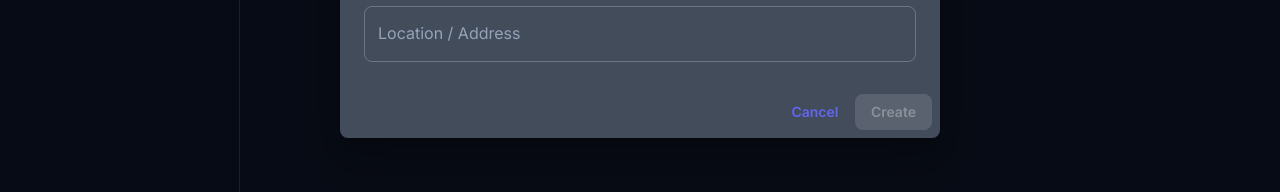
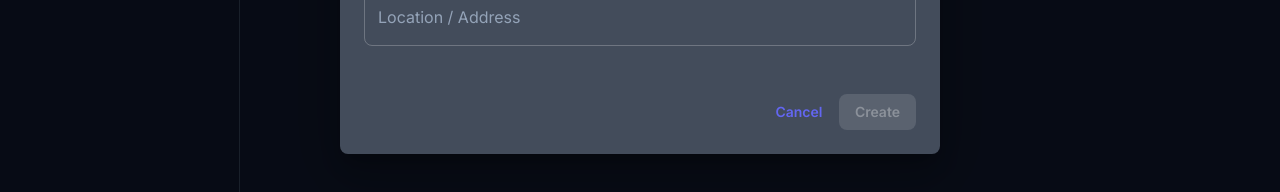
Before and after one commit to Anthony-Huggins/Pokemon-Store, a React (Vite) app in the folder frontend/: page /warehouses in a window 1280 px wide. Both pictures are taken after a click on the button "Add Store". Shown: the part 398-590 px from the top of the page. Built offline with nearby package versions, Linux system fonts and the light colour scheme; no server answers.

Commit message:
added delete button to edit warehouse dialog

```diff
--- a/frontend/src/components/WarehouseFormDialog.jsx
+++ b/frontend/src/components/WarehouseFormDialog.jsx
@@ -1,8 +1,9 @@
 import { useState, useEffect } from 'react';
 import {
   Dialog, DialogTitle, DialogContent, DialogActions,
-  TextField, Button
+  TextField, Button, Box
 } from '@mui/material';
+import DeleteIcon from '@mui/icons-material/Delete';
 
 /**
  * Modal to Create or Edit a Warehouse entity.
@@ -14,7 +15,7 @@ import {
  * @param {Function} props.onSubmit - Save handler.
  * @param {Object} [props.warehouse] - The warehouse to edit (null for create).
  */
-export default function WarehouseFormDialog({ open, onClose, onSubmit, warehouse }) {
+export default function WarehouseFormDialog({ open, onClose, onSubmit, onDelete, warehouse }) {
   const [formData, setFormData] = useState({ name: '', location: '' });
 
   useEffect(() => {
@@ -50,11 +51,27 @@ export default function WarehouseFormDialog({ open, onClose, onSubmit, warehouse
           onChange={(e) => setFormData({ ...formData, location: e.target.value })}
         />
       </DialogContent>
-      <DialogActions>
-        <Button onClick={onClose}>Cancel</Button>
-        <Button onClick={handleSubmit} variant="contained" disabled={!formData.name}>
-          {warehouse ? 'Save Changes' : 'Create'}
-        </Button>
+      <DialogActions sx={{ justifyContent: 'space-between', p: 3 }}>
+        {/* LEFT SIDE: Delete Button (Only in Edit Mode) */}
+        {warehouse ? (
+          <Button
+            onClick={() => onDelete(warehouse.id)}
+            color="error"
+            startIcon={<DeleteIcon />}
+          >
+            Delete Store
+          </Button>
+        ) : (
+          <Box /> // Empty spacer to keep Save button on the right
+        )}
+
+        {/* RIGHT SIDE: Cancel & Save */}
+        <Box sx={{ display: 'flex', gap: 1 }}>
+          <Button onClick={onClose}>Cancel</Button>
+          <Button onClick={handleSubmit} variant="contained" disabled={!formData.name}>
+            {warehouse ? 'Save Changes' : 'Create'}
+          </Button>
+        </Box>
       </DialogActions>
     </Dialog>
   );
--- a/frontend/src/pages/Warehouses.jsx
+++ b/frontend/src/pages/Warehouses.jsx
@@ -57,6 +57,19 @@ export default function Warehouses() {
       fetchWarehouses();
     } catch (error) {
       showNotification("Failed to update warehouse", "error");
+    }
+  };
+
+  const handleDeleteWarehouse = async (id) => {
+    if (!confirm("Are you sure? This will delete the Store AND all binders/cards inside it!")) return;
+
+    try {
+      await api.delete(`/warehouses/${id}`);
+      showNotification("Warehouse deleted successfully", "success");
+      setWarehouseModalOpen(false); // Close the modal
+      fetchWarehouses(); // Refresh the grid
+    } catch (error) {
+      showNotification("Failed to delete warehouse", "error");
     }
   };
 
@@ -136,6 +149,7 @@ export default function Warehouses() {
         onClose={() => setWarehouseModalOpen(false)}
         warehouse={selectedWarehouse}
         onSubmit={selectedWarehouse ? handleUpdateWarehouse : handleCreateWarehouse}
+        onDelete={handleDeleteWarehouse}
       />
 
       {/* 2. Modal for Managing Binders inside the building */}
```
